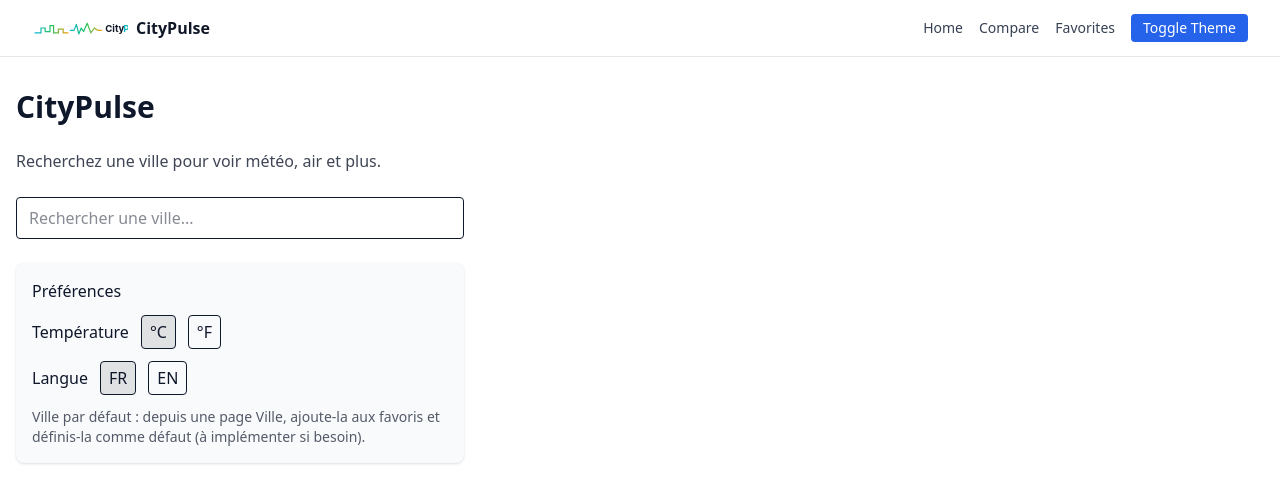
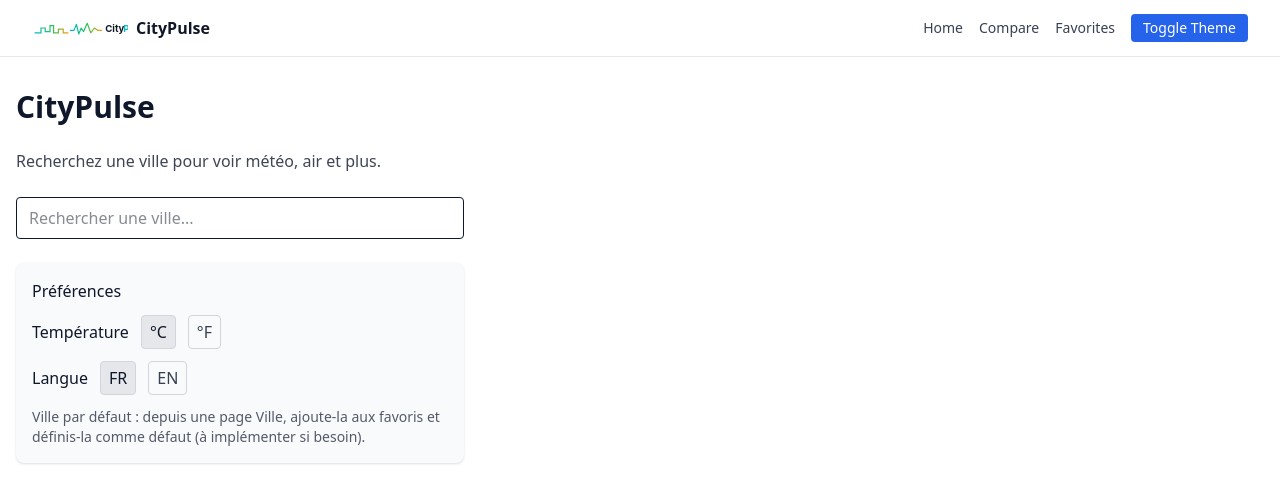
Before and after one commit to Trycky64/citypulse, a Vue app: page / in a window 1280 px wide. Shown: the top 502 px of the page. Built offline with nearby package versions, Linux system fonts and the light colour scheme.

Commit message:
fix(prefs): improve contrast and selection styles for temperature unit and language buttons in dark/light themes

```diff
--- a/src/components/common/PreferencesPanel.vue
+++ b/src/components/common/PreferencesPanel.vue
@@ -8,13 +8,29 @@ const prefs = usePrefs();
     <div class="font-medium">Préférences</div>
     <div class="flex items-center gap-3">
       <span>Température</span>
-      <button class="px-2 py-1 rounded border" :class="prefs.tempUnit==='C' && 'bg-black/10'" @click="prefs.setTempUnit('C')">°C</button>
-      <button class="px-2 py-1 rounded border" :class="prefs.tempUnit==='F' && 'bg-black/10'" @click="prefs.setTempUnit('F')">°F</button>
+      <button type="button"
+        class="px-2 py-1 rounded border transition-colors focus:outline-none focus:ring-2 focus:ring-offset-2 focus:ring-cyan-500 dark:focus:ring-offset-gray-900"
+        :aria-pressed="prefs.tempUnit==='C'"
+        :class="prefs.tempUnit==='C' ? 'bg-gray-200 text-gray-900 border-gray-300 dark:bg-gray-700 dark:text-white dark:border-gray-600' : 'bg-transparent text-gray-700 border-gray-300 hover:bg-gray-100 dark:text-gray-300 dark:border-gray-700 dark:hover:bg-gray-800'"
+        @click="prefs.setTempUnit('C')">°C</button>
+      <button type="button"
+        class="px-2 py-1 rounded border transition-colors focus:outline-none focus:ring-2 focus:ring-offset-2 focus:ring-cyan-500 dark:focus:ring-offset-gray-900"
+        :aria-pressed="prefs.tempUnit==='F'"
+        :class="prefs.tempUnit==='F' ? 'bg-gray-200 text-gray-900 border-gray-300 dark:bg-gray-700 dark:text-white dark:border-gray-600' : 'bg-transparent text-gray-700 border-gray-300 hover:bg-gray-100 dark:text-gray-300 dark:border-gray-700 dark:hover:bg-gray-800'"
+        @click="prefs.setTempUnit('F')">°F</button>
     </div>
     <div class="flex items-center gap-3">
       <span>Langue</span>
-      <button class="px-2 py-1 rounded border" :class="prefs.language==='fr' && 'bg-black/10'" @click="prefs.setLanguage('fr')">FR</button>
-      <button class="px-2 py-1 rounded border" :class="prefs.language==='en' && 'bg-black/10'" @click="prefs.setLanguage('en')">EN</button>
+      <button type="button"
+        class="px-2 py-1 rounded border transition-colors focus:outline-none focus:ring-2 focus:ring-offset-2 focus:ring-cyan-500 dark:focus:ring-offset-gray-900"
+        :aria-pressed="prefs.language==='fr'"
+        :class="prefs.language==='fr' ? 'bg-gray-200 text-gray-900 border-gray-300 dark:bg-gray-700 dark:text-white dark:border-gray-600' : 'bg-transparent text-gray-700 border-gray-300 hover:bg-gray-100 dark:text-gray-300 dark:border-gray-700 dark:hover:bg-gray-800'"
+        @click="prefs.setLanguage('fr')">FR</button>
+      <button type="button"
+        class="px-2 py-1 rounded border transition-colors focus:outline-none focus:ring-2 focus:ring-offset-2 focus:ring-cyan-500 dark:focus:ring-offset-gray-900"
+        :aria-pressed="prefs.language==='en'"
+        :class="prefs.language==='en' ? 'bg-gray-200 text-gray-900 border-gray-300 dark:bg-gray-700 dark:text-white dark:border-gray-600' : 'bg-transparent text-gray-700 border-gray-300 hover:bg-gray-100 dark:text-gray-300 dark:border-gray-700 dark:hover:bg-gray-800'"
+        @click="prefs.setLanguage('en')">EN</button>
     </div>
     <div class="text-sm opacity-70">Ville par défaut : depuis une page Ville, ajoute-la aux favoris et définis-la comme défaut (à implémenter si besoin).</div>
   </div>
```
